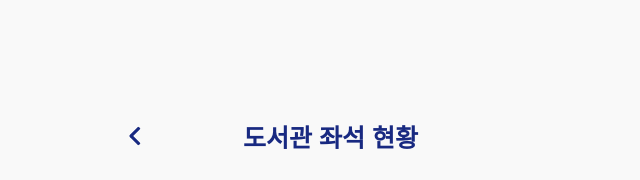
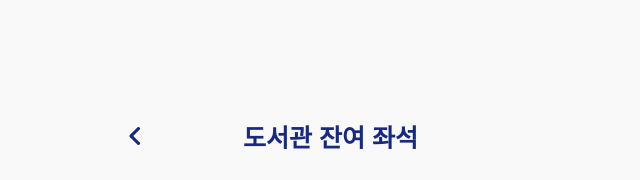
Before and after one commit to ojspp41/Catspot_front, a React (Vite) app: page /Library in a window 1280 px wide. Shown: the top 180 px of the page, without its empty margins (306-946 px from the left). Built offline with nearby package versions, Linux system fonts and the light colour scheme.

Commit message:
네브바 폴더명 변경

```diff
--- a/src/components/Navbar.jsx
+++ b/src/components/topbar.jsx
@@ -1,7 +1,7 @@
 import { useNavigate } from "react-router-dom";
-import "../css/components/navbar.css";
+import "../css/components/topbar.css";
 
-export const Navbar = ({ title }) => {
+export const Topbar = ({ title }) => {
   const navigate = useNavigate();
 
   const handleBackClick = () => {
--- a/src/pages/library.jsx
+++ b/src/pages/library.jsx
@@ -1,6 +1,6 @@
 // import { useState, useEffect } from "react";
 // import axios from "axios";
-import { Navbar } from "../components/Navbar.jsx";
+import { Topbar } from "./../components/topbar.jsx";
 import LibrarySeats from "../components/library_seats.jsx";
 import image from "/assets/astronaut_25 1.png";
 import { Link } from "react-router-dom";
@@ -41,7 +41,7 @@ export default function Library() {
 
   return (
     <div className="main-library">
-      <Navbar title="도서관 좌석 현황" />
+      <Topbar title="도서관 잔여 좌석" />
       <div className="library_rooms">
         <Link to="/Library_site1">
           <LibrarySeats placeIdx="1" Seats={sampleSeats} />
--- a/src/pages/library_site1.jsx
+++ b/src/pages/library_site1.jsx
@@ -1,11 +1,11 @@
-import { Navbar } from "./../components/Navbar.jsx";
+import { Topbar } from "./../components/topbar.jsx";
 import LibrarySeatSite from "./../components/library_seats_site.jsx";
 import image from "/assets/astronaut_25 1.png";
 
 export default function LibrarySite() {
   return (
     <div>
-      <Navbar title="도서관 좌석 현황" />
+      <Topbar title="도서관 잔여 좌석" />
       <LibrarySeatSite num="1" image={image} />
     </div>
   );
--- a/src/pages/library_site2.jsx
+++ b/src/pages/library_site2.jsx
@@ -1,11 +1,11 @@
-import { Navbar } from "./../components/Navbar.jsx";
+import { Topbar } from "./../components/topbar.jsx";
 import LibrarySeatSite from "./../components/library_seats_site.jsx";
 import image from "/assets/astronaut_25 1.png";
 
 export default function LibrarySite() {
   return (
     <div>
-      <Navbar title="도서관 좌석 현황" />
+      <Topbar title="도서관 잔여 좌석" />
       <LibrarySeatSite num="2" image={image} />
     </div>
   );
--- a/src/pages/library_site3.jsx
+++ b/src/pages/library_site3.jsx
@@ -1,11 +1,11 @@
-import { Navbar } from "./../components/Navbar.jsx";
+import { Topbar } from "./../components/topbar.jsx";
 import LibrarySeatSite from "./../components/library_seats_site.jsx";
 import image from "/assets/astronaut_25 1.png";
 
 export default function LibrarySite() {
   return (
     <div>
-      <Navbar title="도서관 좌석 현황" />
+      <Topbar title="도서관 잔여 좌석" />
       <LibrarySeatSite num="3" image={image} />
     </div>
   );
--- a/src/pages/library_site4.jsx
+++ b/src/pages/library_site4.jsx
@@ -1,11 +1,11 @@
-import { Navbar } from "./../components/Navbar.jsx";
+import { Topbar } from "./../components/topbar.jsx";
 import LibrarySeatSite from "./../components/library_seats_site.jsx";
 import image from "/assets/astronaut_25 1.png";
 
 export default function LibrarySite() {
   return (
     <div>
-      <Navbar title="도서관 좌석 현황" />
+      <Topbar title="도서관 잔여 좌석" />
       <LibrarySeatSite num="4" image={image} />
     </div>
   );
--- a/src/pages/library_site5.jsx
+++ b/src/pages/library_site5.jsx
@@ -1,11 +1,11 @@
-import { Navbar } from "./../components/Navbar.jsx";
+import { Topbar } from "./../components/topbar.jsx";
 import LibrarySeatSite from "./../components/library_seats_site.jsx";
 import image from "/assets/astronaut_25 1.png";
 
 export default function LibrarySite() {
   return (
     <div>
-      <Navbar title="도서관 좌석 현황" />
+      <Topbar title="도서관 잔여 좌석" />
       <LibrarySeatSite num="5" image={image} />
     </div>
   );
```
Also changed, not shown: src/css/components/topbar.css (renamed from src/css/components/Navbar.css).
